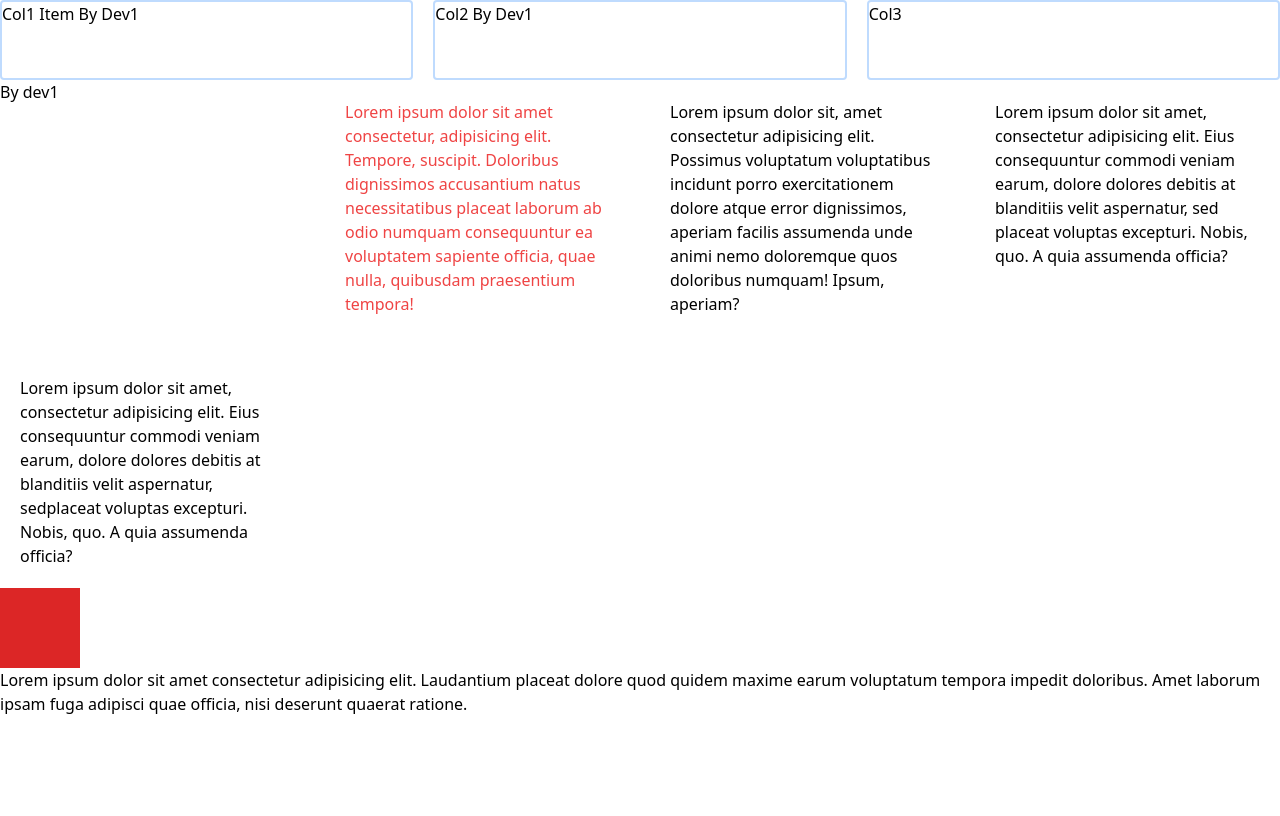
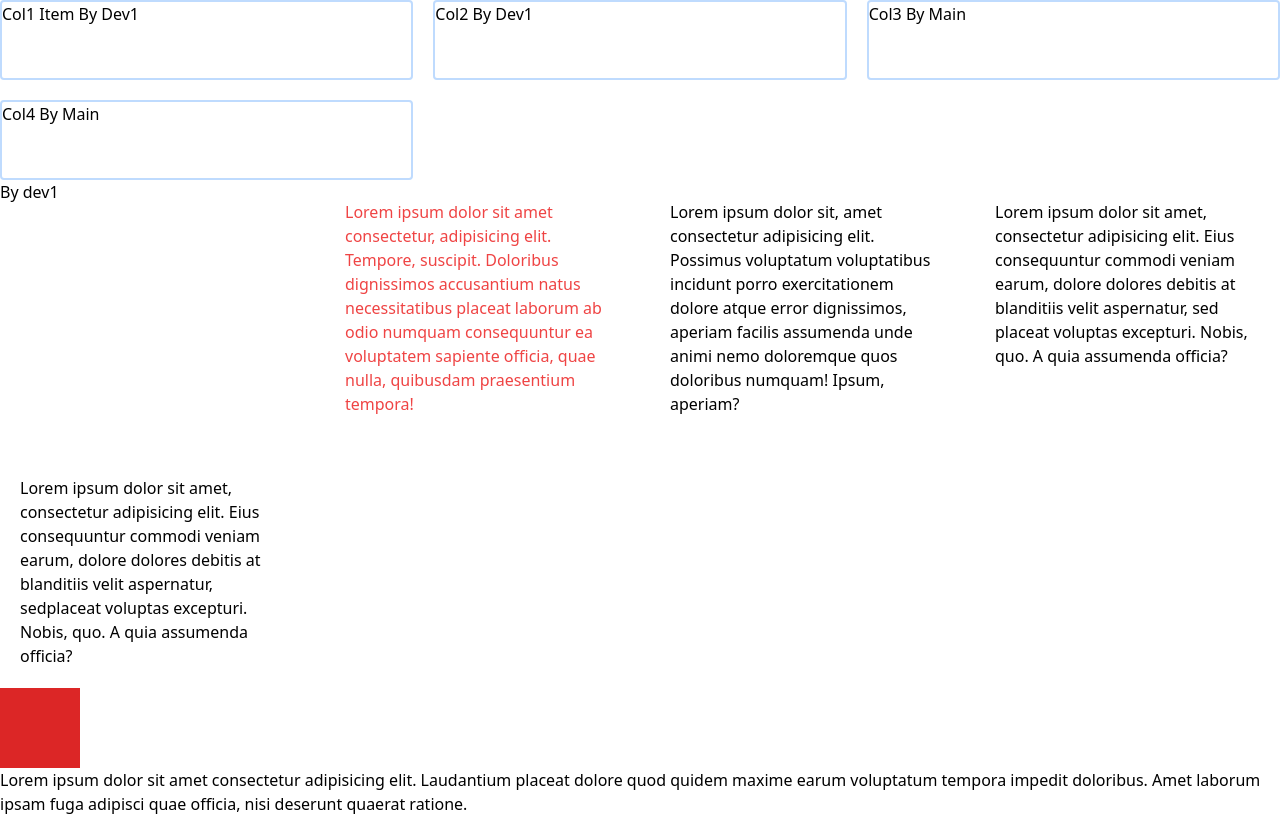
Before and after one commit to MyatNoeNwe19/tailwind3, a website: page src/index.html in a window 1280 px wide. Drawn offline with Linux system fonts and the light colour scheme.

Commit message:
again next

```diff
--- a/src/index.html
+++ b/src/index.html
@@ -16,7 +16,10 @@
                 Col2 By Dev1
             </div>
             <div class="border-blue-200 border-2 h-20 rounded">
-                Col3
+                Col3 By Main
+            </div>
+            <div class="border-blue-200 border-2 h-20 rounded">
+                Col4 By Main
             </div>
         </div>
     </section>
```
